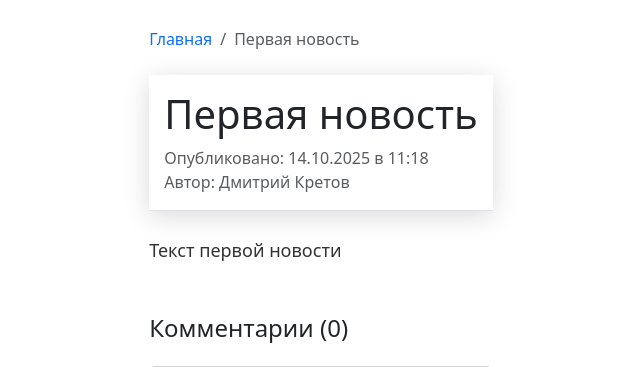
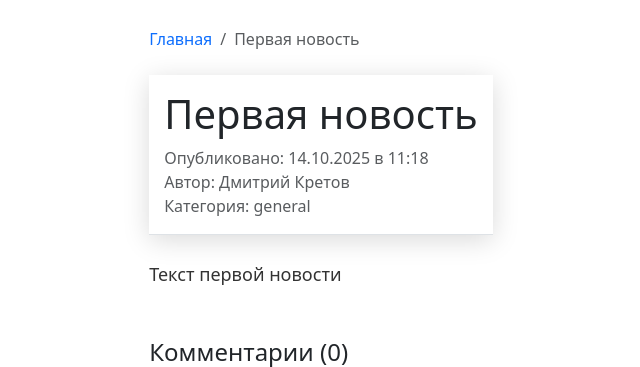
Before and after one commit to DKrey06/WEB_ProjectsDK, a Flask app: page /news/1 in a window 1280 px wide. Shown: the part 200-567 px from the top of the page, without its empty margins (319-959 px from the left). Run offline with Flask 3, Linux system fonts and the light colour scheme; data comes from the database, SQL or seed files in the repository; data that the repository does not hold is empty; parts of the project's set-up code (start-up, migrations or seed data) failed here and were passed over.

Commit message:
Displaying a category when opening a full article

```diff
--- a/3.UPG_News_Blog_DK/templates/news_detail.html
+++ b/3.UPG_News_Blog_DK/templates/news_detail.html
@@ -38,6 +38,9 @@
 			</p>
 			{% if article.author %}
 			<p class="text-muted mb-0">Автор: {{ article.author }}</p>
+			{% endif %}
+			{% if article.category %}
+			<p class="text-muted mb-0">Категория: {{ article.category }}</p>
 			{% endif %}
 		</header>
 
```
